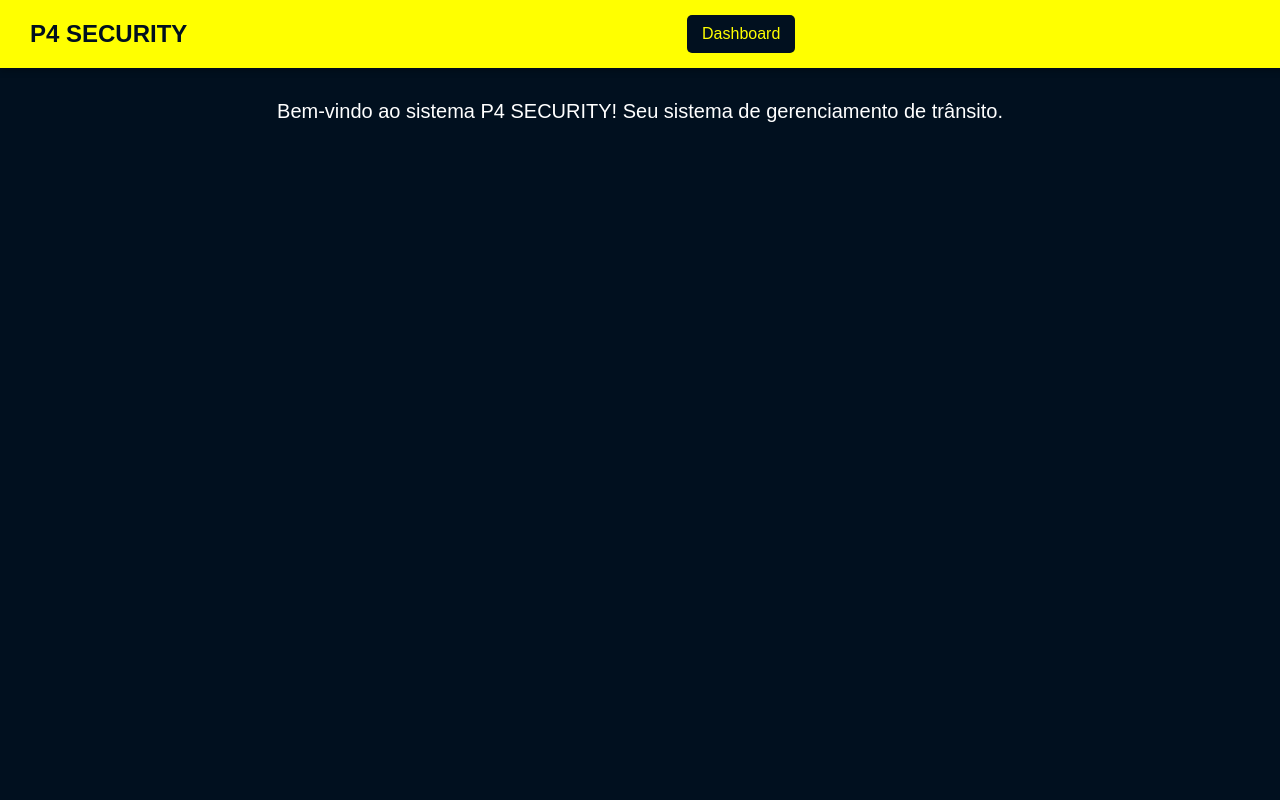
After one commit to Pablo-Cardoso-23/project-novas-tecnologias, a Flask app: page /menu in a window 1280 px wide. The commit adds this page. Run offline with Flask 3, Linux system fonts and the light colour scheme.

Commit message:
VERSÃO 0.3

```diff
--- a/app/routes.py
+++ b/app/routes.py
@@ -1,3 +1,5 @@
+import pandas as pd
+import os
 from flask import Blueprint, jsonify, render_template, request, redirect, url_for, flash
 
 main_bp = Blueprint('main_bp', __name__)
@@ -22,7 +24,7 @@ def login():
         if username in usuarios and usuarios[username] == password:
 
             print("Login Successful")
-            return redirect(url_for('main_bp.dashboard'))
+            return redirect(url_for('main_bp.menu'))
 
 
         else:
@@ -32,7 +34,38 @@ def login():
 
     return render_template('login.html')
 
+@main_bp.route('/menu')
+def menu():
+
+    return render_template('menu.html')
+
 @main_bp.route('/dashboard')
 def dashboard():
 
     return render_template('dashboard.html')
+
+@main_bp.route('/dados_ocorrencias')
+def dados_ocorrencias_api():
+
+   try:
+
+       caminho_csv = os.path.join(os.path.dirname(__file__), 'data', 'ocorrenciasdf.csv')
+
+       if not os.path.exists(caminho_csv):
+
+           return jsonify({"error": f"Arquivo não encontrado: {caminho_csv}"})
+
+       df = pd.read_csv(caminho_csv, sep=';')
+       df_br = df[['br']]
+
+       df_agrupado = df[df['br'] > 0].groupby('br').size().reset_index(name='quantidade')
+
+
+       #dados_ocorrencias = df_br.to_dict(orient='records')
+       dados_ocorrencias = df_agrupado.to_dict(orient='records')
+
+       return jsonify(dados_ocorrencias)
+
+   except Exception as e:
+
+       return jsonify({'error': f"Erro ao carregar os dados de ocorrências: {str(e)}"})
--- /dev/null
+++ b/app/templates/menu.html
@@ -0,0 +1,89 @@
+<!DOCTYPE html>
+<html lang="en">
+<head>
+    <meta charset="UTF-8">
+    <title>P4 SECURITY - MENU</title>
+    <style>
+
+        body {
+
+            background-color: #01101f;
+            height: 100vh;
+            margin: 0;
+            font-family: Arial, sans-serif;
+        }
+
+        .navbar {
+
+            background-color: yellow;
+            padding: 15px;
+            display: flex;
+            justify-content: space-between;
+            align-items: center;
+            position: fixed;
+            top: 0;
+            width: 100%;
+            box-shadow: 0px 4px 6px rgba(0, 0, 0, 0.2);
+        }
+
+        .navbar .logo {
+
+            color: #01101f;
+            font-size: 24px;
+            font-weight: bold;
+            margin-left: 15px;
+        }
+
+        .navbar .menu {
+
+            flex-grow: 1;
+            display: flex;
+            justify-content: center;
+        }
+
+        .navbar a {
+
+            background-color: #01101f;
+            color: yellow;
+            padding: 10px 15px;
+            text-decoration: none;
+            border-radius: 5px;
+            font-size: 16px;
+        }
+
+        .navbar a:hover {
+
+            background-color: FD700;
+        }
+
+        .container {
+
+            text-align: center;
+            padding-top: 80px;
+        }
+
+        .conteudo {
+
+            color: white;
+            font-size: 20px;
+        }
+
+    </style>
+</head>
+<body>
+
+    <div class="navbar">
+
+        <div class="logo">P4 SECURITY</div>
+        <div class="menu">
+
+            <a href="/dashboard">Dashboard</a>
+        </div>
+    </div>
+
+    <div class="container">
+
+        <p class="conteudo">Bem-vindo ao sistema P4 SECURITY! Seu sistema de gerenciamento de trânsito.</p>
+    </div>
+</body>
+</html>
```
Also changed, not shown: app/templates/dashboard.html (+27 -1 lines), app/templates/login.html (+66 -2 lines), app/teste.py (added, +7 -0 lines), app/static/images/logo.png (added).
